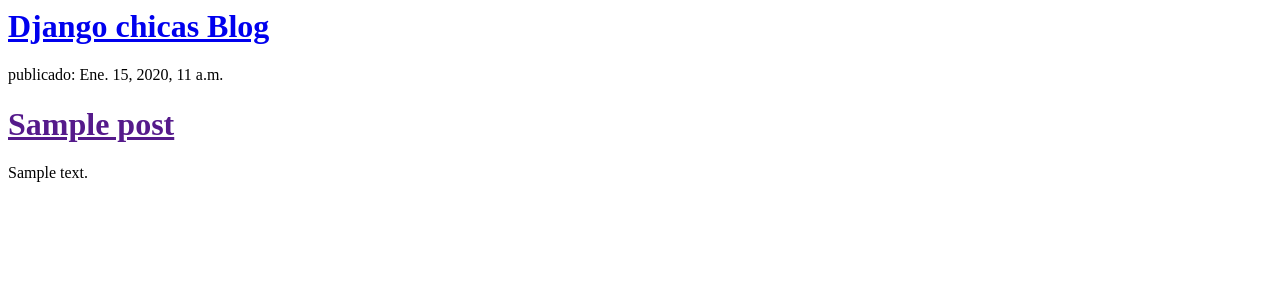
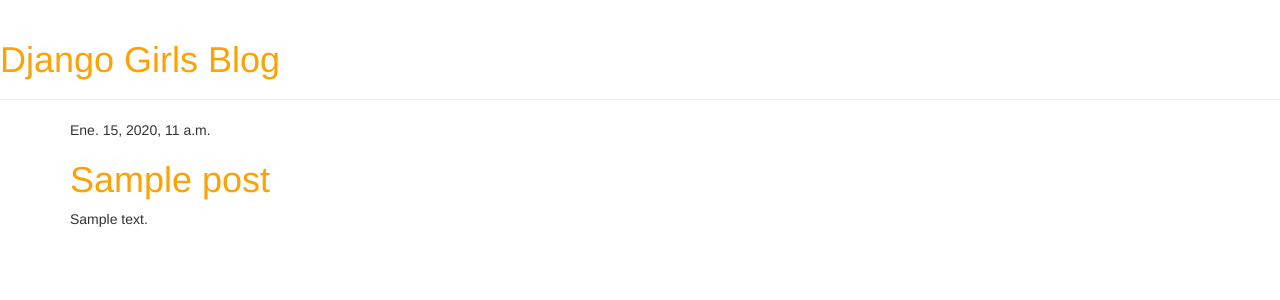
Before and after one commit to ManriqueGarcia/my-first-blog, a Django app: template blog/templates/blog/post_list.html in a window 1280 px wide. Shown: the top 300 px of the page. Run offline with Django 3.2, Linux system fonts and the light colour scheme; the template is opened without the code that fills it: values that come from a table or form of the project are taken from there, others are empty; tables that the repository leaves empty hold one stand-in row (values such as "Sample post"); some libraries are stand-ins or nearby versions.

Commit message:
Agregadas vistas y plantilla para el detalle del post del blog así como también CSS para el sitio.

```diff
--- /dev/null
+++ b/blog/static/css/blog.css
@@ -0,0 +1,3 @@
+h1 a {
+    color: #FCA205;
+}
--- /dev/null
+++ b/blog/templates/blog/base.html
@@ -0,0 +1,23 @@
+{% load static %}
+<html>
+    <head>
+        <title>Django Girls blog</title>
+        <link rel="stylesheet" href="//maxcdn.bootstrapcdn.com/bootstrap/3.2.0/css/bootstrap.min.css">
+        <link rel="stylesheet" href="//maxcdn.bootstrapcdn.com/bootstrap/3.2.0/css/bootstrap-theme.min.css">
+        <link href='//fonts.googleapis.com/css?family=Lobster&subset=latin,latin-ext' rel='stylesheet' type='text/css'>
+        <link rel="stylesheet" href="{% static 'css/blog.css' %}">
+    </head>
+    <body>
+        <div class="page-header">
+            <h1><a href="/">Django Girls Blog</a></h1>
+        </div>
+        <div class="content container">
+            <div class="row">
+                <div class="col-md-8">
+                {% block content %}
+                {% endblock %}
+                </div>
+            </div>
+        </div>
+    </body>
+</html>
--- a/blog/templates/blog/post_list.html
+++ b/blog/templates/blog/post_list.html
@@ -1,19 +1,26 @@
+{% extends 'blog/base.html' %}
+{% load static %}
+
 <html>
+    <head>
+            <link rel="stylesheet" href="//maxcdn.bootstrapcdn.com/bootstrap/3.2.0/css/bootstrap.min.css">
+            <link rel="stylesheet" href="//maxcdn.bootstrapcdn.com/bootstrap/3.2.0/css/bootstrap-theme.min.css">
+    </head>
 <div>
   <h1>
-    <a href = "/" > Django chicas Blog </a>
+    <a href = "/" > Django girls Blog </a>
   </h1>
 </div >
 
-{% for post in posts %}
-
-<div >
-   <p > publicado: {{ post.published_date }} </p >
-   <h1 >
-      <a href = "" >{{ post.title }} </a >
-    </h1 >
-       <p >{{ post.text|linebreaksbr }} </p >
-</div >
-
-{% endfor %}
+{% block content %}
+    {% for post in posts %}
+        <div class="post">
+            <div class="date">
+                {{ post.published_date }}
+            </div>
+            <h1><a href="{% url 'post_detail' pk=post.pk %}">{{ post.title }}</a></h1>
+            <p>{{ post.text|linebreaksbr }}</p>
+        </div>
+    {% endfor %}
+{% endblock %}
 </html>
--- a/blog/urls.py
+++ b/blog/urls.py
@@ -3,4 +3,5 @@
 
 urlpatterns = [
     path('', views.post_list, name='post_list'),
+    path('post/<int:pk>/', views.post_detail, name='post_detail'),
 ]
--- a/blog/views.py
+++ b/blog/views.py
@@ -1,4 +1,4 @@
-from django.shortcuts import render
+from django.shortcuts import render, get_object_or_404
 from .models import Post
 import datetime
 from django.utils import timezone
@@ -8,3 +8,7 @@
 def post_list(request):
     posts = Post.objects.filter(published_date__lte=timezone.now()).order_by('published_date')
     return render(request, 'blog/post_list.html', {'posts':posts})
+
+def post_detail(request, pk):
+    post = get_object_or_404(Post, pk=pk)
+    return render(request, 'blog/post_detail.html', {'post': post})
```
Also changed, not shown: blog/templates/blog/post_detail.html (added, +13 -0 lines).
